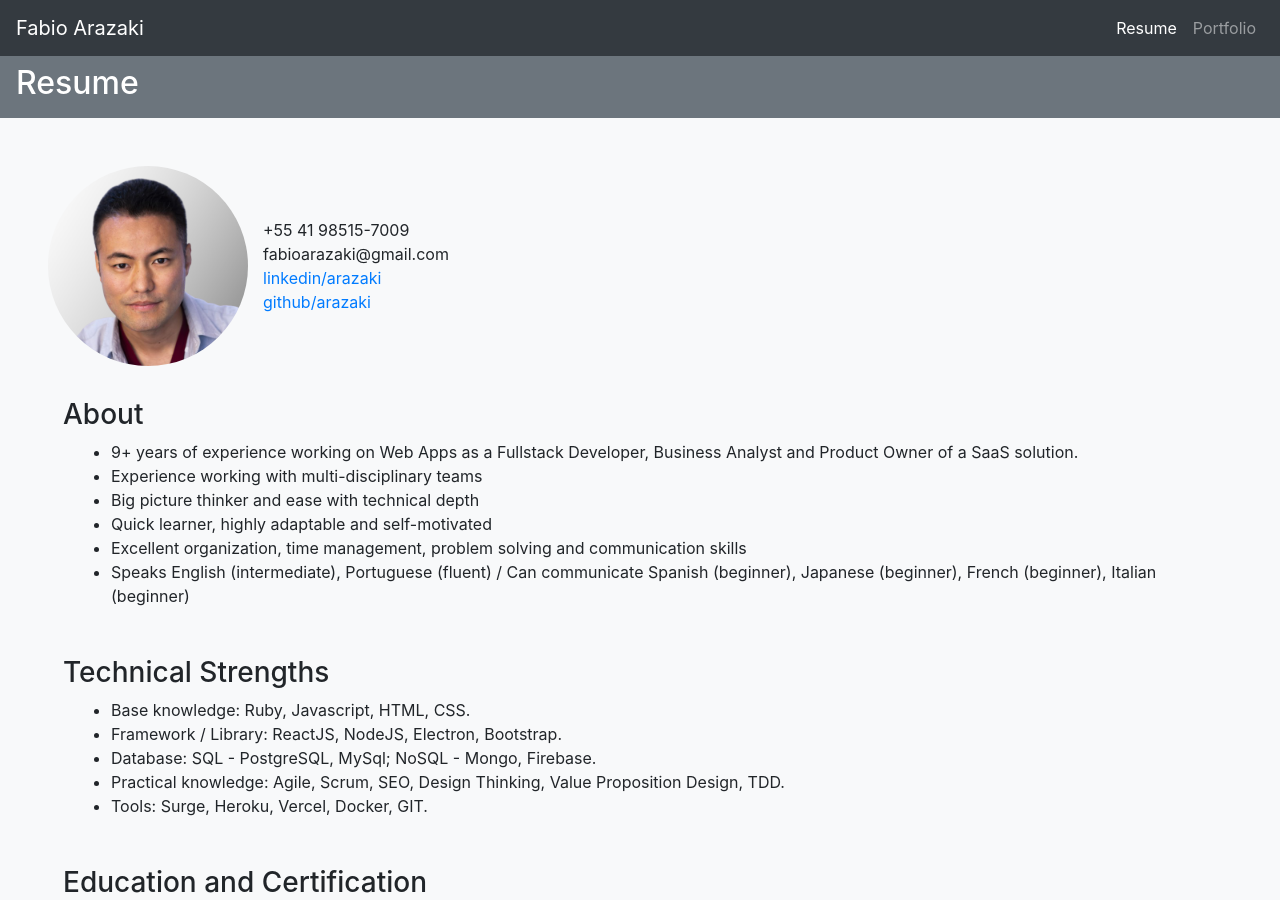
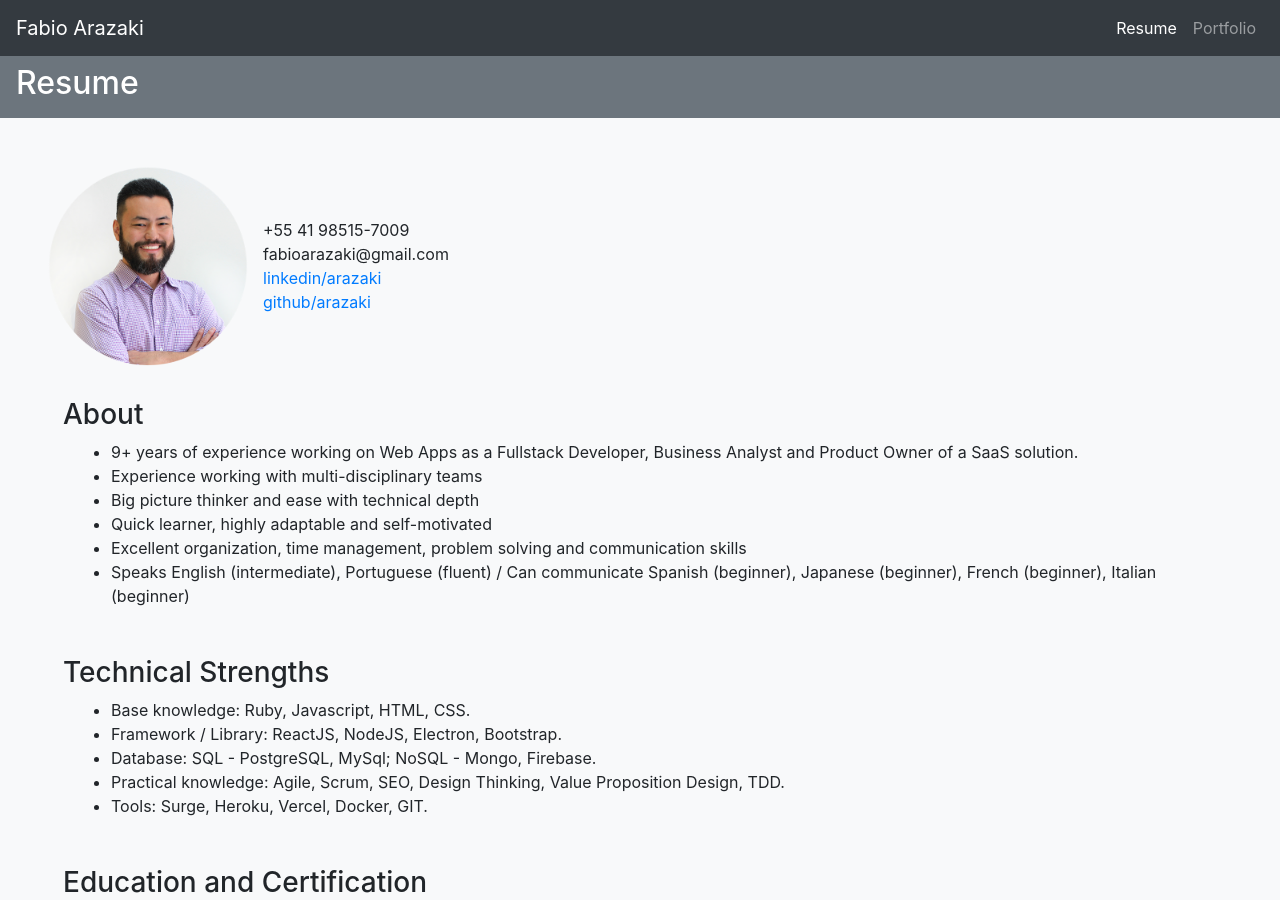
Before and after one commit to arazaki/arazaki.github.io, a Jekyll site: the page built from resume.html, in a window 1280 px wide and 900 px high. Built offline with Jekyll 4.4.1, drawn with Linux system fonts in a browser that asks for light colours; nearby versions of some CDN libraries.

Commit message:
Changed photo, meta

```diff
--- a/_layouts/default.html
+++ b/_layouts/default.html
@@ -7,10 +7,10 @@
     <meta charset="utf-8">
     <title>Fabio Arazaki</title>
     <meta property="og:title" content="Fabio Arazaki's resume and portfolio">
-    <meta property="og:image" content="/assets/images/fabio-arazaki-meta.png">
+    <meta property="og:image" content="/assets/images/fabio-arazaki.png">
     <meta property="og:description" content="My resume detailed and portfolio with projects that I worked on.">
     <meta property="og:url" content="https://arazaki.github.io/">
-    <meta name="twitter:image" content="/assets/images/fabio-arazaki-meta.png">
+    <meta name="twitter:image" content="/assets/images/fabio-arazaki.png">
     <link rel="stylesheet" href="/assets/css/styles.css">
     <meta charSet="utf-8" />
     <meta name="viewport" content="width=device-width, initial-scale=1, shrink-to-fit=no" />
```
Also changed, not shown: assets/images/fabio-arazaki-2.png (deleted), assets/images/fabio-arazaki-old.png (added), assets/images/fabio-arazaki.png, 12 other files.
